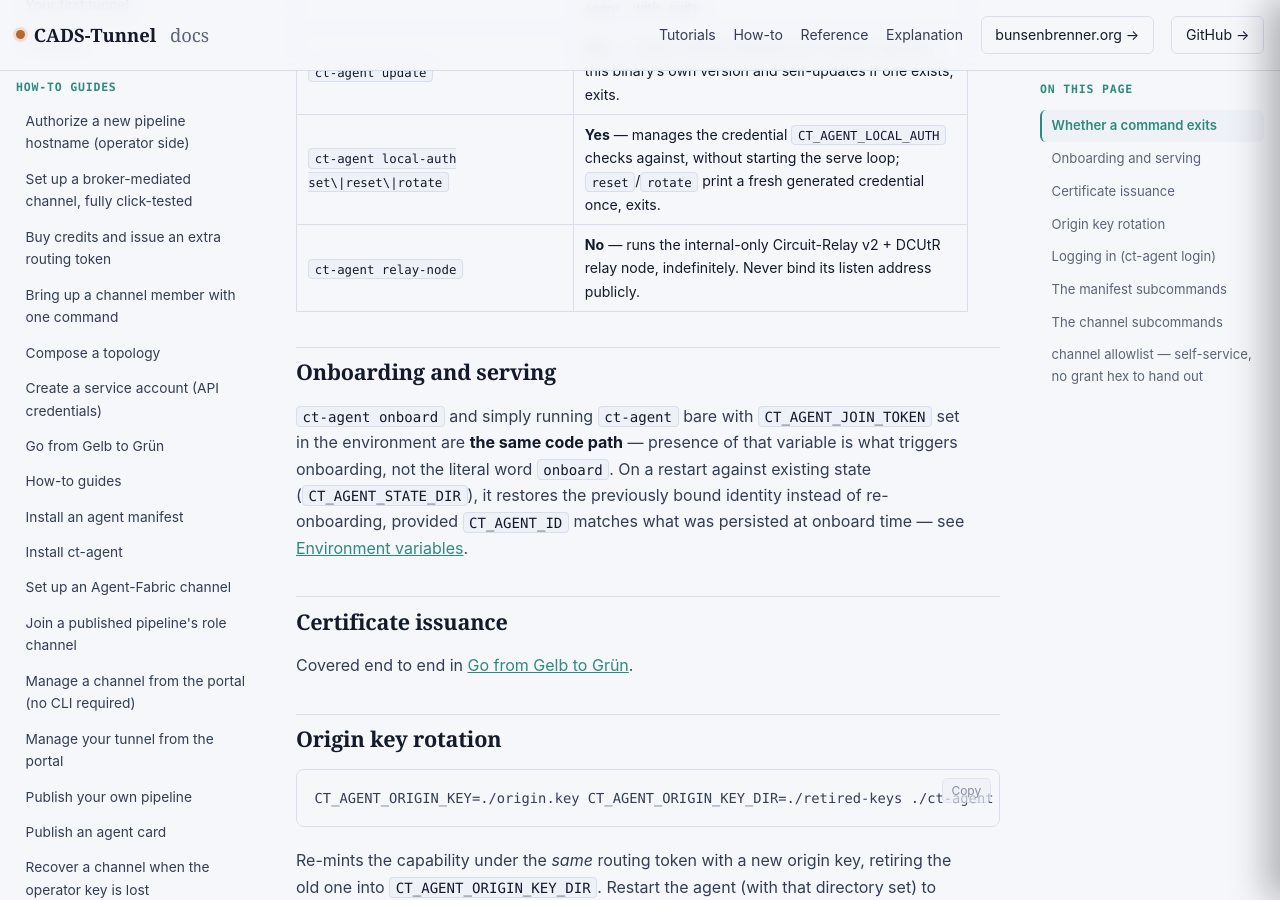
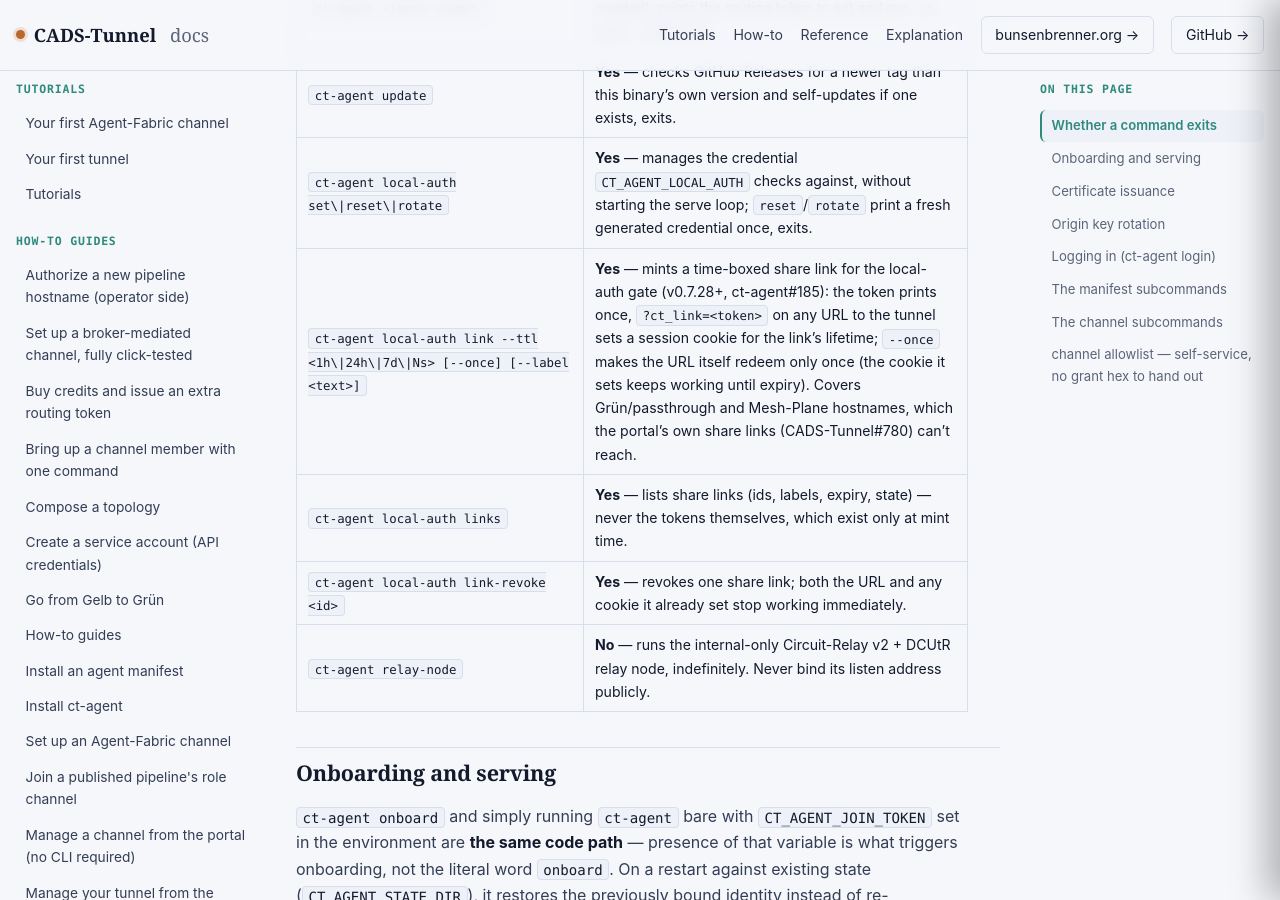
Before and after one commit to scimbe/CADS-Tunnel-docs, a Jekyll site: the page built from _reference/cli.md, in a window 1280 px wide and 900 px high, scrolled down 2126 px. Built offline with Jekyll 4.4.1, drawn with Linux system fonts in a browser that asks for light colours.

Commit message:
cli: document local-auth link/links/link-revoke (ct-agent#185, v0.7.28)
Confirmed released (v0.7.28, 20 real assets) before writing. Verified the
exact subcommand syntax and behavior against native/src/main.rs's own USAGE
text and native/src/local_auth.rs on ct-agent's origin/main, not just the PR
description. This is the agent-side half of CADS-Tunnel#780's share links,
covering Grün/passthrough/Mesh-Plane hostnames the portal's own gate can't
reach -- the control-plane half is still pending its own docs writeup once
deployed (see memory).

Co-Authored-By: Claude Sonnet 5 <noreply@anthropic.com>

```diff
--- a/_reference/cli.md
+++ b/_reference/cli.md
@@ -38,6 +38,9 @@ The single most useful fact about each subcommand, since it changes how you'd sc
 | `ct-agent signup <name>` | **Yes** — self-service tunnel registration (no join token needed), prints the routing token to set and run `ct-agent` with, exits. |
 | `ct-agent update` | **Yes** — checks GitHub Releases for a newer tag than this binary's own version and self-updates if one exists, exits. |
 | `ct-agent local-auth set\|reset\|rotate` | **Yes** — manages the credential `CT_AGENT_LOCAL_AUTH` checks against, without starting the serve loop; `reset`/`rotate` print a fresh generated credential once, exits. |
+| `ct-agent local-auth link --ttl <1h\|24h\|7d\|Ns> [--once] [--label <text>]` | **Yes** — mints a time-boxed share link for the local-auth gate (v0.7.28+, ct-agent#185): the token prints once, `?ct_link=<token>` on any URL to the tunnel sets a session cookie for the link's lifetime; `--once` makes the URL itself redeem only once (the cookie it sets keeps working until expiry). Covers Grün/passthrough and Mesh-Plane hostnames, which the portal's own share links (CADS-Tunnel#780) can't reach. |
+| `ct-agent local-auth links` | **Yes** — lists share links (ids, labels, expiry, state) — never the tokens themselves, which exist only at mint time. |
+| `ct-agent local-auth link-revoke <id>` | **Yes** — revokes one share link; both the URL and any cookie it already set stop working immediately. |
 | `ct-agent relay-node` | **No** — runs the internal-only Circuit-Relay v2 + DCUtR relay node, indefinitely. Never bind its listen address publicly. |
 
 ## Onboarding and serving
```
